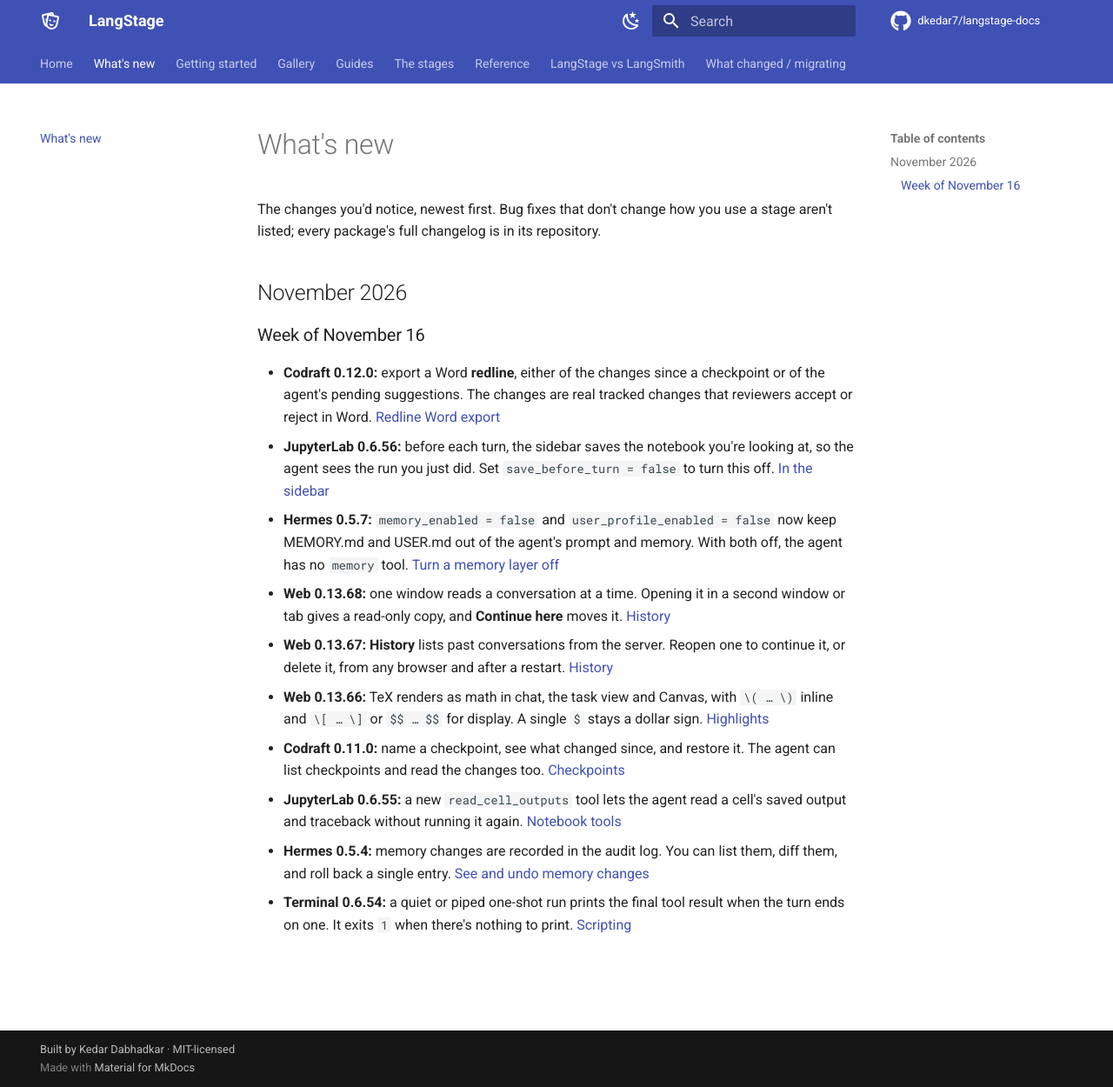
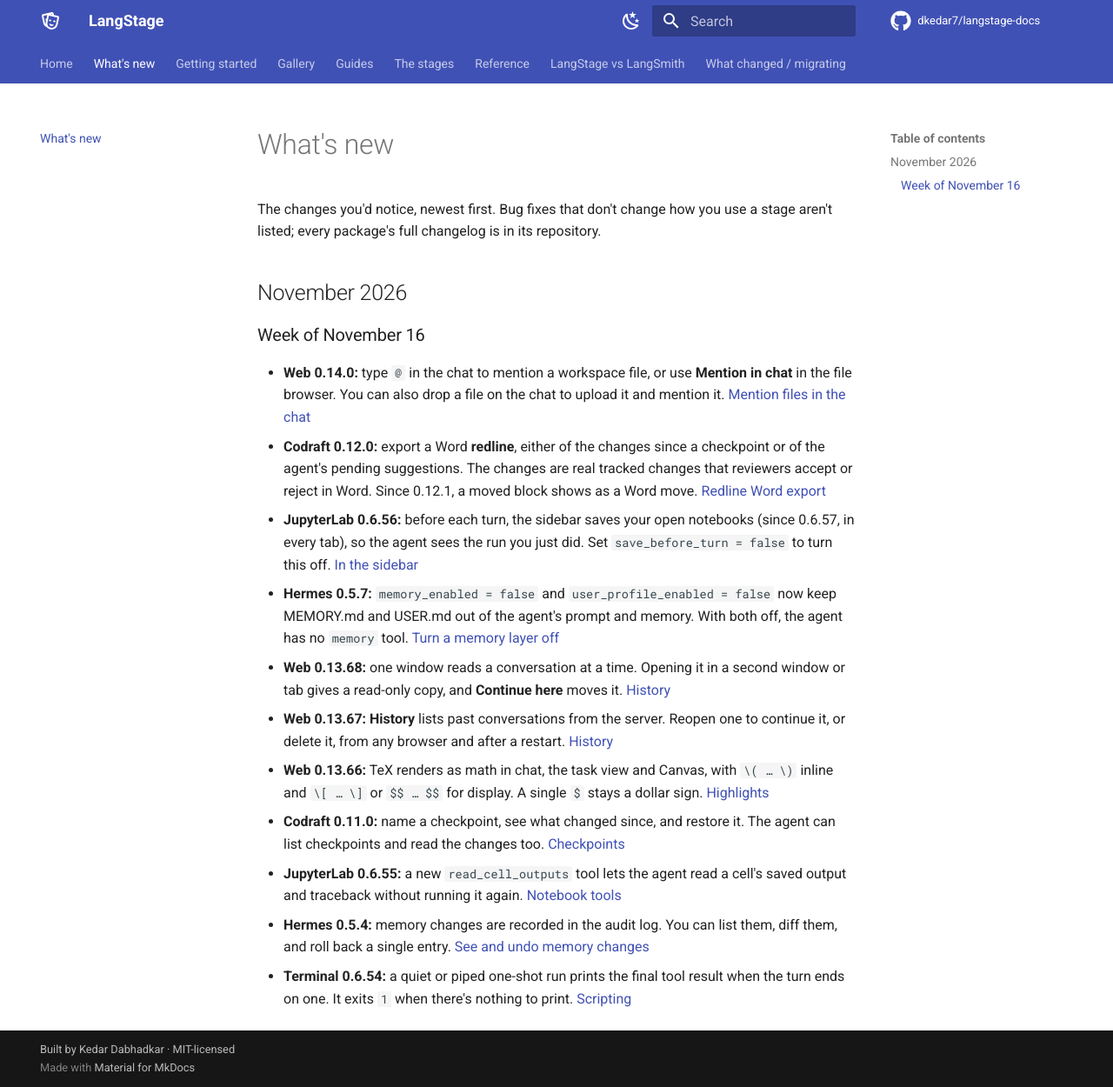
Before and after one commit to dkedar7/langstage-docs, an MkDocs documentation site: the page built from docs/whats-new.md, in a window 1280 px wide and 1250 px high. Shown: the whole window at 87% size. Built offline with MkDocs 1.6.1 and Material for MkDocs 9.7.7, drawn with Linux system fonts in a browser that asks for light colours; comment, search, counter and statistics services are not loaded.

Commit message:
JupyterLab 0.6.57 saves every open notebook; What's new: web 0.14.0 mentions (#93)
Claude-Session: https://claude.ai/code/session_01UifqaVXWAqdPtu6Xy96V58

Co-authored-by: Claude Opus 5.5 <noreply@anthropic.com>

```diff
--- a/docs/whats-new.md
+++ b/docs/whats-new.md
@@ -10,13 +10,17 @@ stage aren't listed; every package's full changelog is in its repository.
 
 ### Week of November 16
 
+- **Web 0.14.0:** type `@` in the chat to mention a workspace file, or use **Mention in
+  chat** in the file browser. You can also drop a file on the chat to upload it and
+  mention it. [Mention files in the chat](stages/web.md#mention-files-in-the-chat)
 - **Codraft 0.12.0:** export a Word **redline**, either of the changes since a
   checkpoint or of the agent's pending suggestions. The changes are real tracked
-  changes that reviewers accept or reject in Word.
-  [Redline Word export](stages/codraft.md#redline-word-export-012)
-- **JupyterLab 0.6.56:** before each turn, the sidebar saves the notebook you're
-  looking at, so the agent sees the run you just did. Set `save_before_turn = false` to
-  turn this off. [In the sidebar](stages/jupyter.md#in-the-sidebar)
+  changes that reviewers accept or reject in Word. Since 0.12.1, a moved block shows as
+  a Word move. [Redline Word export](stages/codraft.md#redline-word-export-012)
+- **JupyterLab 0.6.56:** before each turn, the sidebar saves your open notebooks (since
+  0.6.57, in every tab), so the agent sees the run you just did. Set
+  `save_before_turn = false` to turn this off.
+  [In the sidebar](stages/jupyter.md#in-the-sidebar)
 - **Hermes 0.5.7:** `memory_enabled = false` and `user_profile_enabled = false` now keep
   MEMORY.md and USER.md out of the agent's prompt and memory. With both off, the agent
   has no `memory` tool. [Turn a memory layer off](stages/hermes.md#turn-a-memory-layer-off)
--- a/versions.json
+++ b/versions.json
@@ -5,7 +5,7 @@
     "langstage": "0.14.0",
     "langstage-cli": "0.6.56",
     "langstage-hermes": "0.5.8",
-    "langstage-jupyter": "0.6.56",
+    "langstage-jupyter": "0.6.57",
     "langstage-vscode": "0.5.45",
     "langstage-codraft": "0.12.1"
   },
```
Also changed, not shown: docs/stages/jupyter.md (+7 -5 lines).
